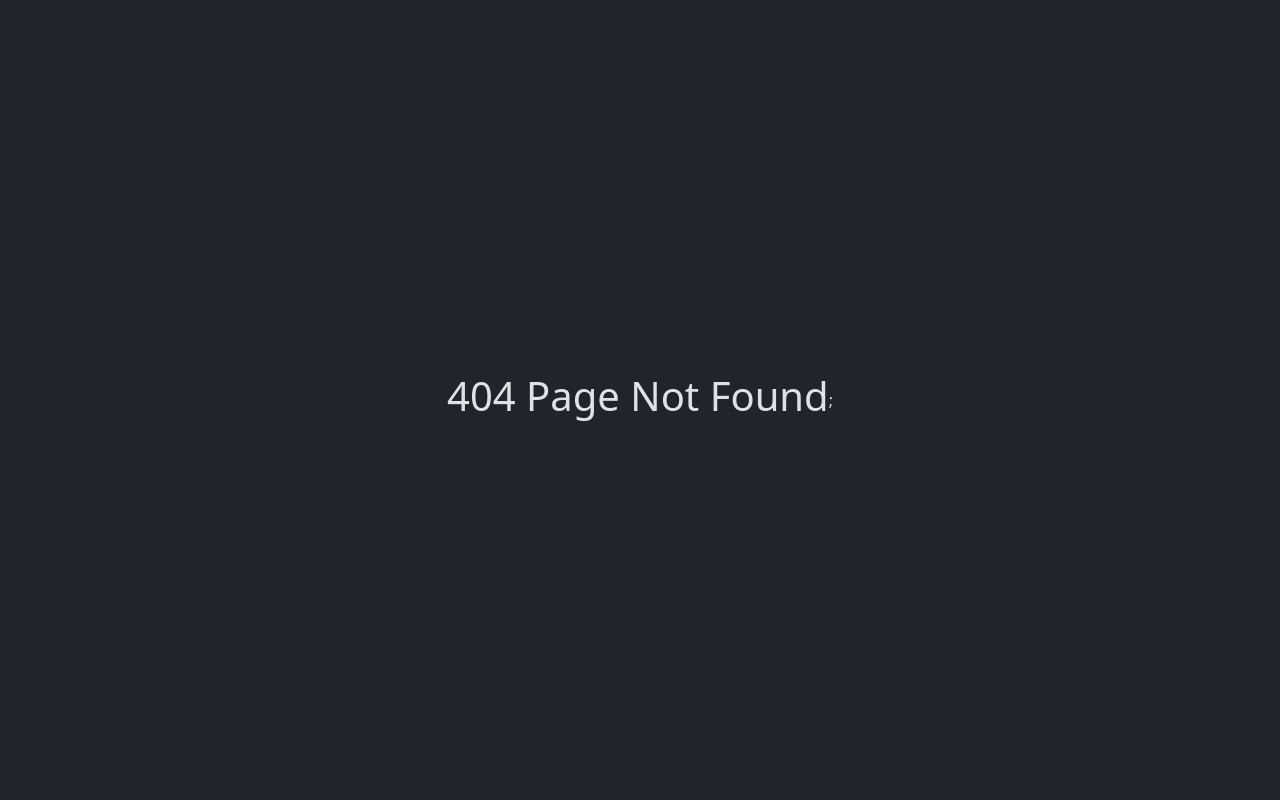
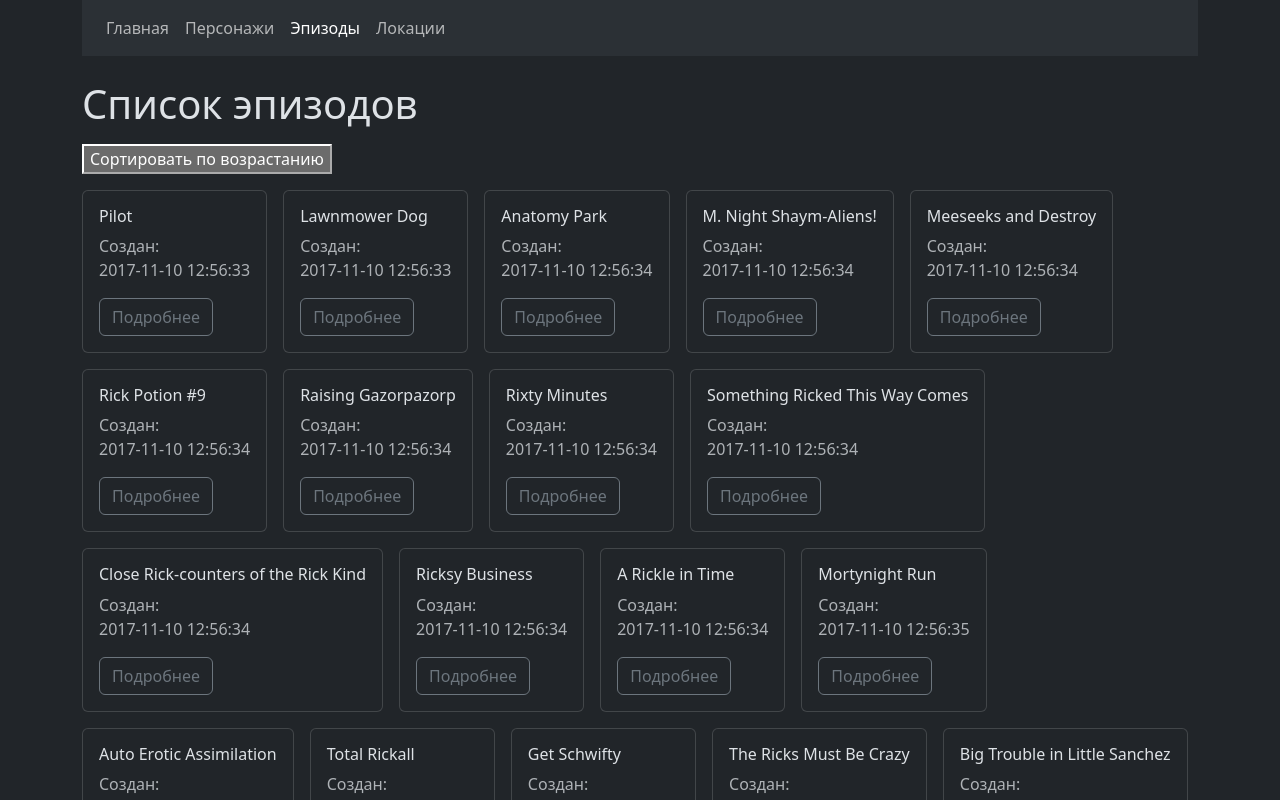
Before and after one commit to Kaiserdc/mfd-react-router, a React (Vite) app: page /episodes in a window 1280 px wide. Before the commit this address had no page. Shown: the top 800 px of the page. Built offline with nearby package versions, Linux system fonts and the light colour scheme.

Commit message:
feat: Предварительный комит

```diff
--- a/src/App.tsx
+++ b/src/App.tsx
@@ -1,14 +1,14 @@
 import {Route, Routes} from "react-router-dom";
 import Home from "./pages/Home.tsx";
-import {Character} from "./pages/Сharacter.tsx";
+import {Character} from "./pages/Character/Сharacter.tsx";
 import BaseLayout from "./layouts/base.tsx";
 import ErrorPage from "./pages/page404.tsx";
 
 import "./assets/css/styles.css";
 
-import CharactersList from "./pages/Сharacters.tsx";
-// import LocationsList from "./pages/Locations.tsx";
-// import EpisodesList from "./pages/Episodes.tsx";
+import Characters from "./pages/Character/Сharacters.tsx";
+import Locations from "./pages/Location/Locations.tsx";
+import Episodes from "./pages/Episode/Episodes.tsx";
 
 function App() {
     return (
@@ -16,12 +16,12 @@
             <Routes>
                 <Route path="/" element={<BaseLayout/>}>
                     <Route index path={'/'} element={<Home/>}/>
-                    <Route path={'/characters'} element={<CharactersList/>}/>
+                    <Route path={'/characters'} element={<Characters/>}/>
                     <Route path={'/characters/:id'} element={<Character/>}/>
-                    {/*<Route path={'/locations'} element={<LocationsList/>}/>*/}
-                    {/*<Route path={'/locations/:id'} element={<Character/>}/>*/}
-                    {/*<Route path={'/episodes'} element={<EpisodesList/>}/>*/}
-                    {/*<Route path={'/episodes/:id'} element={<Character/>}/>*/}
+                    <Route path={'/locations'} element={<Locations/>}/>
+                    <Route path={'/locations/:id'} element={<Character/>}/>
+                    <Route path={'/episodes'} element={<Episodes/>}/>
+                    <Route path={'/episodes/:id'} element={<Character/>}/>
                 </Route>
                 <Route path={'*'} element={<ErrorPage />} />
 
--- /dev/null
+++ b/src/components/Cards/CharacterCard.tsx
@@ -0,0 +1,27 @@
+import {Link} from "react-router-dom";
+import {formatDate} from "../../lib/utilities.ts";
+
+import {Character} from "../../interfaces";
+
+interface CharacterListCardProps {
+    item: Character;
+    routePrefix: string;
+}
+
+export function CharacterCard({ item, routePrefix }: CharacterListCardProps) {
+    return (
+        <div className="card" key={item.id}>
+            {item.image &&
+                <div className="card-img-top">
+                    <img className={'img-fluid'} src={item.image} alt={item.name}/>
+                </div>
+            }
+            <div className="card-body">
+                <h6 className={'mb-2'}>{item.name}</h6>
+                <div className="fs-6 text-muted mb-3 text-xs">Создан:<br/> {formatDate(item.created)}</div>
+                <Link className={'btn btn-outline-secondary'}
+                      to={`/${routePrefix}/${item.id}`}>Подробнее</Link>
+            </div>
+        </div>
+    )
+}
--- a/src/components/Characters/CharacterListCard.tsx
+++ b/src/components/Cards/DefaultCard.tsx
@@ -1,28 +1,23 @@
 import {Link} from "react-router-dom";
-
 import {formatDate} from "../../lib/utilities.ts";
 
-import {Character} from "../../interfaces";
+import {Item} from "../../interfaces";
 
-export interface CharacterListCardProps {
-    item: Character;
+
+interface DefaultListCardProps {
+    item: Item;
     routePrefix: string;
 }
+export const DefaultCard = ({ item, routePrefix }: DefaultListCardProps) => {
 
-export function CharacterListCard({ item, routePrefix }: CharacterListCardProps) {
     return (
         <div className="card" key={item.id}>
-            {item.image &&
-                <div className="card-img-top">
-                    <img className={'img-fluid'} src={item.image} alt={item.name}/>
-                </div>
-            }
             <div className="card-body">
                 <h6 className={'mb-2'}>{item.name}</h6>
                 <div className="fs-6 text-muted mb-3 text-xs">Создан:<br/> {formatDate(item.created)}</div>
                 <Link className={'btn btn-outline-secondary'}
-                      to={`${routePrefix}/${item.id}`}>Подробнее</Link>
+                      to={`/${routePrefix}/${item.id}`}>Подробнее</Link>
             </div>
         </div>
-    )
-}
+    );
+};
--- a/src/components/List/List.tsx
+++ b/src/components/List/List.tsx
@@ -1,11 +1,19 @@
-import {Item, ListProps} from "../../interfaces";
-
+import React from "react";
+import {Item} from "../../interfaces";
+import {DefaultCard} from "../Cards/DefaultCard.tsx";
+export interface ListProps<T extends Item> {
+    data: T[];
+    routePrefix?: string;
+    CardComponent?: React.ComponentType<{ item: T; routePrefix?: string }>;
+}
 export function List<T extends Item>({ data, routePrefix, CardComponent }: ListProps<T>) {
 
     return <>
         <div className="d-flex gap-3 flex-wrap">
-            {data.map(item => (
-                <CardComponent key={item.id} item={item} routePrefix={routePrefix}/>
+            {data.map(item => CardComponent ? (
+               <CardComponent key={item.id} item={item} routePrefix={routePrefix}/>
+            ):(
+                <DefaultCard key={item.id} item={item} routePrefix={routePrefix}/>
             ))}
         </div>
     </>
--- a/src/interfaces/interfaces.ts
+++ b/src/interfaces/interfaces.ts
@@ -49,11 +49,11 @@
     title: string;
     items: T[];
     routePrefix: string;
-    CardComponent: React.ComponentType<{ item: T }>;
+    CardComponent?: React.ComponentType<{ item: T }>;
 }
 
 export interface ListProps<T extends Item> {
     data: T[];
     routePrefix: string;
-    CardComponent: React.ComponentType<{ item: T }>;
+    CardComponent?: React.ComponentType<{ item: T }>;
 }
--- /dev/null
+++ b/src/pages/Character/Сharacters.tsx
@@ -0,0 +1,14 @@
+import charactersData from "../../assets/api/json/characters.json"
+import CategoryList from "../../components/CategoryList/CategoryList.tsx";
+import {CharacterCard} from "../../components/Cards/CharacterCard.tsx";
+
+export default function Characters() {
+    return <>
+        <CategoryList
+            title={'Список персонажей'}
+            items={charactersData}
+            routePrefix={'characters'}
+            CardComponent={CharacterCard}
+        />
+    </>
+}
--- /dev/null
+++ b/src/pages/Episode/Episodes.tsx
@@ -0,0 +1,12 @@
+import CategoryList from "../../components/CategoryList/CategoryList.tsx";
+import episodesData from '../../assets/api/json/episode.json'
+
+export default function Episodes() {
+    return <>
+        <CategoryList
+            title={'Список эпизодов'}
+            items={episodesData}
+            routePrefix={'episodes'}
+        />
+    </>
+}
--- /dev/null
+++ b/src/pages/Location/Locations.tsx
@@ -0,0 +1,12 @@
+import CategoryList from "../../components/CategoryList/CategoryList.tsx";
+import locationsData from '../../assets/api/json/location.json'
+
+export default function Locations() {
+    return <>
+        <CategoryList
+            title={'Список локаций'}
+            items={locationsData}
+            routePrefix={'locations'}
+        />
+    </>
+}
--- a/src/pages/Сharacters.tsx
+++ /dev/null
@@ -1,14 +0,0 @@
-import charactersData from "../assets/api/json/characters.json"
-import CategoryList from "../components/CategoryList/CategoryList.tsx";
-import {CharacterListCard} from "../components/Characters/CharacterListCard.tsx";
-
-export default function CharactersList() {
-    return <>
-        <CategoryList
-            title={'Список персонажей'}
-            items={charactersData}
-            routePrefix={'characters'}
-            CardComponent={CharacterListCard}
-        />
-    </>
-}
```
Also changed, not shown: src/pages/Episodes.tsx (deleted, +0 -15 lines), src/pages/Locations.tsx (deleted, +0 -15 lines), src/pages/Character/Сharacter.tsx (renamed from src/pages/Сharacter.tsx).
